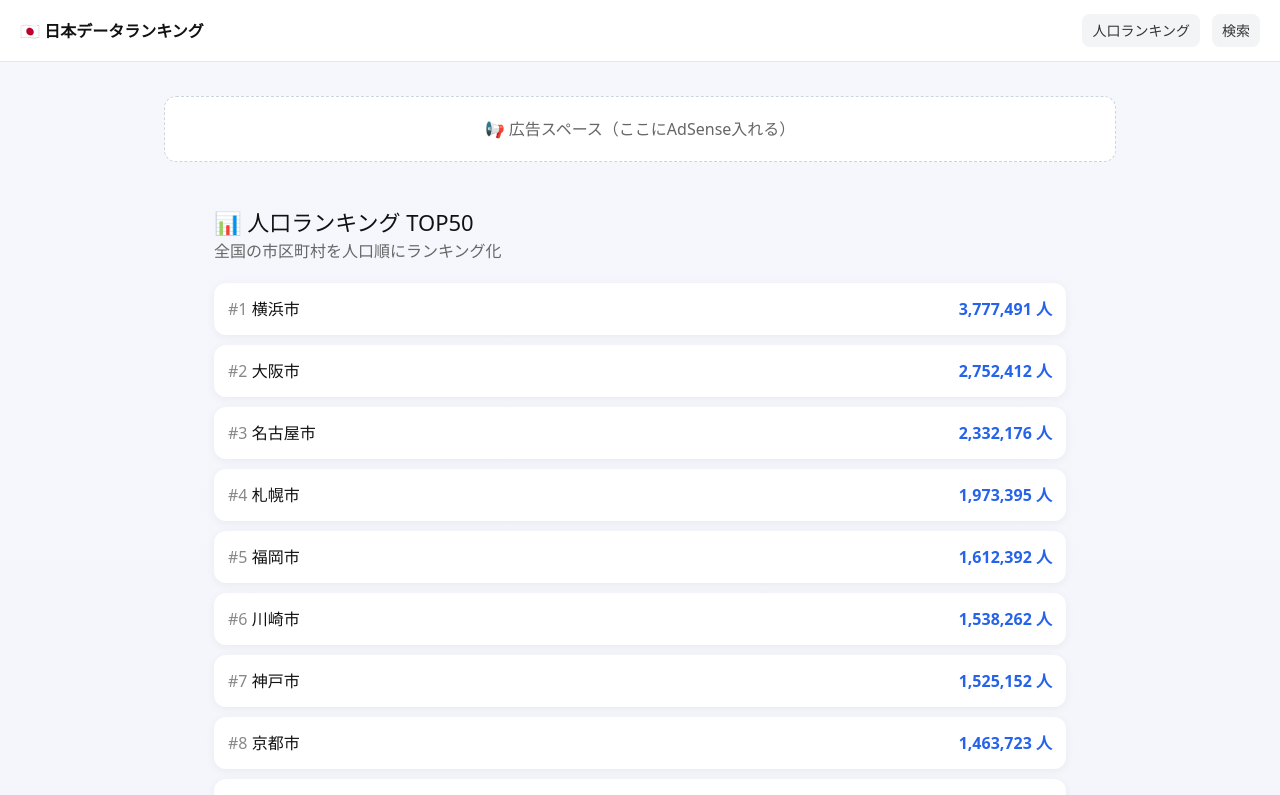
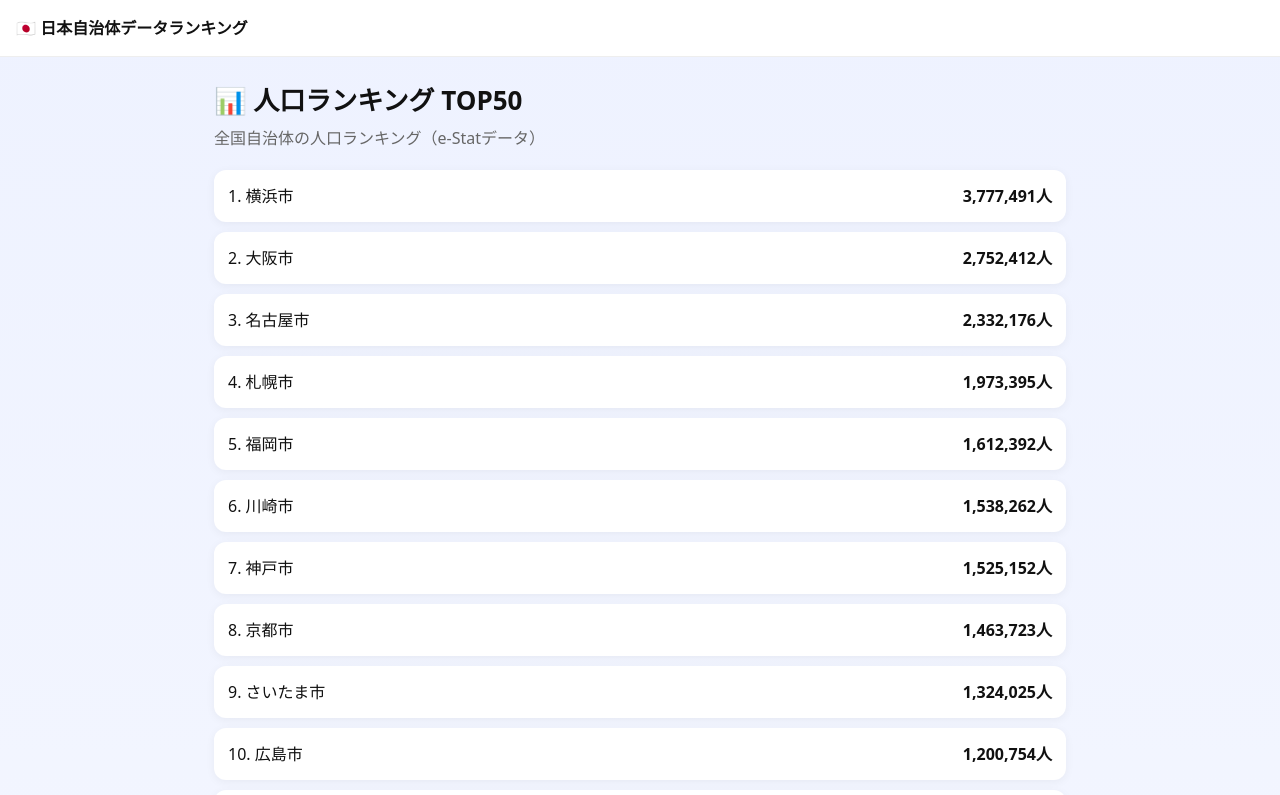
Before and after one commit to OW-beep/japan-data-site, a Next.js app: page /ranking/population in a window 1280 px wide. Shown: the top 795 px of the page. Built offline with nearby package versions, Linux system fonts and the light colour scheme.

Commit message:
fix build

```diff
--- a/app/city/[code]/page.tsx
+++ b/app/city/[code]/page.tsx
@@ -1,24 +1,5 @@
 import cities from "@/data/cities.json";
 import Link from "next/link";
-
-export async function generateMetadata({
-  params,
-}: {
-  params: { code: string };
-}) {
-  const city = cities.find(
-    (c) => c.code === params.code
-  );
-
-  return {
-    title: city
-      ? `${city.name}の人口・データ`
-      : "自治体データ",
-    description: city
-      ? `${city.name}の人口は${city.population.toLocaleString()}人です。全国自治体データを比較できます。`
-      : "自治体データページ",
-  };
-}
 
 export default function Page({
   params,
@@ -34,20 +15,14 @@ export default function Page({
   }
 
   return (
-    <main
-      style={{
-        maxWidth: 700,
-        margin: "0 auto",
-        padding: 24,
-      }}
-    >
-      <h1>{city.name}</h1>
+    <main style={page}>
+      <h1 style={h1}>{city.name}</h1>
 
       <div style={box}>
-        👥 人口：
-        <strong>
-          {city.population.toLocaleString()}
-        </strong>
+        👥 人口：{" "}
+        <b>
+          {city.population?.toLocaleString()}人
+        </b>
       </div>
 
       <div style={{ marginTop: 20 }}>
@@ -59,6 +34,17 @@ export default function Page({
   );
 }
 
+const page = {
+  maxWidth: 700,
+  margin: "0 auto",
+  padding: 24,
+};
+
+const h1 = {
+  fontSize: 28,
+  fontWeight: 800,
+};
+
 const box = {
   marginTop: 20,
   padding: 16,
--- a/app/layout.tsx
+++ b/app/layout.tsx
@@ -1,5 +1,4 @@
 import "./globals.css";
-import Link from "next/link";
 
 export default function RootLayout({
   children,
@@ -12,116 +11,29 @@ export default function RootLayout({
         style={{
           margin: 0,
           fontFamily:
-            "system-ui, -apple-system, sans-serif",
+            "system-ui, sans-serif",
           background:
-            "linear-gradient(180deg,#f6f7fb,#eef2ff)",
+            "linear-gradient(180deg,#eef2ff,#ffffff)",
           color: "#111",
         }}
       >
-        {/* ヘッダー */}
-        <header
-          style={{
-            position: "sticky",
-            top: 0,
-            zIndex: 10,
-            background: "white",
-            borderBottom: "1px solid #e5e7eb",
-            padding: "14px 20px",
-            display: "flex",
-            justifyContent: "space-between",
-            alignItems: "center",
-          }}
-        >
-          <Link
-            href="/"
-            style={{
-              fontWeight: 800,
-              fontSize: 16,
-              textDecoration: "none",
-              color: "#111",
-            }}
-          >
-            🇯🇵 日本データランキング
-          </Link>
-
-          <nav style={{ display: "flex", gap: 12 }}>
-            <Link style={nav} href="/ranking/population">
-              人口ランキング
-            </Link>
-            <Link style={nav} href="/search">
-              検索
-            </Link>
-          </nav>
+        <header style={header}>
+          🇯🇵 日本自治体データランキング
         </header>
 
-        {/* メイン */}
-        <main
-          style={{
-            maxWidth: 1000,
-            margin: "0 auto",
-            padding: 24,
-          }}
-        >
-          {/* 上部広告枠（将来用） */}
-          <div style={adBox}>
-            📢 広告スペース（ここにAdSense入れる）
-          </div>
-
+        <main style={{ maxWidth: 1000, margin: "0 auto" }}>
           {children}
-
-          {/* 下部導線（回遊） */}
-          <div style={{ marginTop: 40 }}>
-            <div style={footerCard}>
-              🔥 人気ランキングを見る →
-              <div style={{ marginTop: 10 }}>
-                <Link href="/ranking/population">
-                  人口ランキングTOP100
-                </Link>
-              </div>
-            </div>
-          </div>
         </main>
-
-        {/* フッター */}
-        <footer
-          style={{
-            marginTop: 60,
-            padding: 20,
-            textAlign: "center",
-            fontSize: 12,
-            color: "#666",
-          }}
-        >
-          © Japan Data Ranking
-        </footer>
       </body>
     </html>
   );
 }
 
-const nav = {
-  fontSize: 14,
-  textDecoration: "none",
-  color: "#333",
-  padding: "6px 10px",
-  borderRadius: 8,
-  background: "#f3f4f6",
-};
-
-const adBox = {
-  marginTop: 10,
-  marginBottom: 20,
-  padding: 20,
-  background: "white",
-  borderRadius: 12,
-  border: "1px dashed #cbd5e1",
-  textAlign: "center" as const,
-  color: "#666",
-};
-
-const footerCard = {
+const header = {
   padding: 16,
   background: "white",
-  borderRadius: 12,
-  boxShadow: "0 2px 10px rgba(0,0,0,0.05)",
+  fontWeight: 800,
+  borderBottom: "1px solid #eee",
+  position: "sticky",
+  top: 0,
 };
--- /dev/null
+++ b/app/ranking/decrease/page.tsx
@@ -0,0 +1,29 @@
+import cities from "@/data/cities.json";
+import Link from "next/link";
+
+export default function Page() {
+  const ranking = [...cities]
+    .sort((a, b) => {
+      // 仮指標：人口が少ない順
+      return (a.population ?? 0) - (b.population ?? 0);
+    })
+    .slice(0, 50);
+
+  return (
+    <main style={{ maxWidth: 900, margin: "0 auto", padding: 24 }}>
+      <h1>📉 人口少ないランキング</h1>
+
+      <ol>
+        {ranking.map((c, i) => (
+          <li key={c.code}>
+            {i + 1}. {c.name}（{c.population?.toLocaleString()}）
+          </li>
+        ))}
+      </ol>
+
+      <Link href="/ranking/population">
+        ← 人口ランキング
+      </Link>
+    </main>
+  );
+}
--- a/app/ranking/population/page.tsx
+++ b/app/ranking/population/page.tsx
@@ -3,22 +3,24 @@ import Link from "next/link";
 
 export default function Page() {
   const ranking = [...cities]
-    .filter((c) => c.population && c.name)
-    .filter((c) => c.name !== "特別区部")
+    .filter(
+      (c) =>
+        c.code !== "13100" && // 特別区部除外
+        c.population > 0
+    )
     .sort(
       (a, b) =>
-        (b.population ?? 0) - (a.population ?? 0)
+        (b.population ?? 0) -
+        (a.population ?? 0)
     )
-    .slice(0, 50);
+    .slice(0, 50); // ←ここ重要
 
   return (
-    <main style={{ padding: 24, maxWidth: 900, margin: "0 auto" }}>
-      <h2 style={{ fontSize: 22 }}>
-        📊 人口ランキング TOP50
-      </h2>
+    <main style={page}>
+      <h1 style={h1}>📊 人口ランキング TOP50</h1>
 
-      <p style={{ color: "#666" }}>
-        全国の市区町村を人口順にランキング化
+      <p style={sub}>
+        全国自治体の人口ランキング（e-Statデータ）
       </p>
 
       <div style={{ marginTop: 20 }}>
@@ -26,33 +28,13 @@ export default function Page() {
           <Link
             key={c.code}
             href={`/city/${c.code}`}
-            style={{
-              display: "flex",
-              justifyContent: "space-between",
-              padding: 14,
-              marginBottom: 10,
-              background: "white",
-              borderRadius: 12,
-              boxShadow: "0 2px 10px rgba(0,0,0,0.05)",
-              textDecoration: "none",
-              color: "#111",
-              transition: "0.2s",
-            }}
+            style={card}
           >
-            <span style={{ fontWeight: 500 }}>
-              <span style={{ color: "#888" }}>
-                #{i + 1}
-              </span>{" "}
-              {c.name}
+            <span>
+              {i + 1}. {c.name}
             </span>
-
-            <span
-              style={{
-                fontWeight: 700,
-                color: "#2563eb",
-              }}
-            >
-              {c.population?.toLocaleString()} 人
+            <span style={{ fontWeight: 700 }}>
+              {c.population?.toLocaleString()}人
             </span>
           </Link>
         ))}
@@ -60,3 +42,31 @@ export default function Page() {
     </main>
   );
 }
+
+const page = {
+  maxWidth: 900,
+  margin: "0 auto",
+  padding: 24,
+};
+
+const h1 = {
+  fontSize: 26,
+  fontWeight: 800,
+};
+
+const sub = {
+  color: "#666",
+  marginTop: 6,
+};
+
+const card = {
+  display: "flex",
+  justifyContent: "space-between",
+  padding: 14,
+  marginTop: 10,
+  background: "white",
+  borderRadius: 12,
+  textDecoration: "none",
+  color: "#111",
+  boxShadow: "0 2px 10px rgba(0,0,0,0.05)",
+};
--- /dev/null
+++ b/app/ranking/weird/page.tsx
@@ -0,0 +1,53 @@
+import cities from "@/data/cities.json";
+import Link from "next/link";
+
+export default function Page() {
+  const ranking = [...cities]
+    .filter((c) => c.population > 0)
+    .sort((a, b) => {
+      // ★「人口に対して名前が小さい自治体っぽさ」
+      return (
+        a.name.length - b.name.length ||
+        b.population - a.population
+      );
+    })
+    .slice(0, 50);
+
+  return (
+    <main
+      style={{
+        maxWidth: 900,
+        margin: "0 auto",
+        padding: 24,
+      }}
+    >
+      <h1>🔥 意外ランキングTOP50</h1>
+
+      <p style={{ color: "#666" }}>
+        名前が短い＝コンパクトな都市ランキング（独自指標）
+      </p>
+
+      <ol style={{ marginTop: 20 }}>
+        {ranking.map((c, i) => (
+          <li
+            key={c.code}
+            style={{
+              marginBottom: 10,
+              padding: 10,
+              background: "white",
+              borderRadius: 10,
+            }}
+          >
+            {i + 1}. {c.name}（{c.population?.toLocaleString()}人）
+          </li>
+        ))}
+      </ol>
+
+      <div style={{ marginTop: 30 }}>
+        <Link href="/ranking/population">
+          ← 人口ランキングへ
+        </Link>
+      </div>
+    </main>
+  );
+}
--- a/app/search/page.tsx
+++ b/app/search/page.tsx
@@ -11,16 +11,10 @@ export default function Page() {
     .filter((c) =>
       c.name.includes(q)
     )
-    .slice(0, 50);
+    .slice(0, 30);
 
   return (
-    <main
-      style={{
-        maxWidth: 800,
-        margin: "0 auto",
-        padding: 24,
-      }}
-    >
+    <main style={page}>
       <h1>🔎 自治体検索</h1>
 
       <input
@@ -28,29 +22,16 @@ export default function Page() {
         onChange={(e) =>
           setQ(e.target.value)
         }
-        placeholder="例：船橋市 / 大阪"
-        style={{
-          width: "100%",
-          padding: 12,
-          marginTop: 12,
-          borderRadius: 8,
-          border: "1px solid #ccc",
-        }}
+        placeholder="例：船橋 / 大阪 / 横浜"
+        style={input}
       />
 
-      <div style={{ marginTop: 20 }}>
+      <div>
         {results.map((c) => (
           <Link
             key={c.code}
             href={`/city/${c.code}`}
-            style={{
-              display: "block",
-              padding: 12,
-              background: "white",
-              marginBottom: 8,
-              borderRadius: 8,
-              textDecoration: "none",
-            }}
+            style={card}
           >
             {c.name}
           </Link>
@@ -59,3 +40,29 @@ export default function Page() {
     </main>
   );
 }
+
+const page = {
+  maxWidth: 800,
+  margin: "0 auto",
+  padding: 24,
+};
+
+const input = {
+  width: "100%",
+  padding: 14,
+  marginTop: 10,
+  borderRadius: 10,
+  border: "1px solid #ddd",
+  fontSize: 16,
+};
+
+const card = {
+  display: "block",
+  padding: 12,
+  marginTop: 10,
+  background: "white",
+  borderRadius: 10,
+  textDecoration: "none",
+  color: "#111",
+  boxShadow: "0 2px 8px rgba(0,0,0,0.05)",
+};
```
